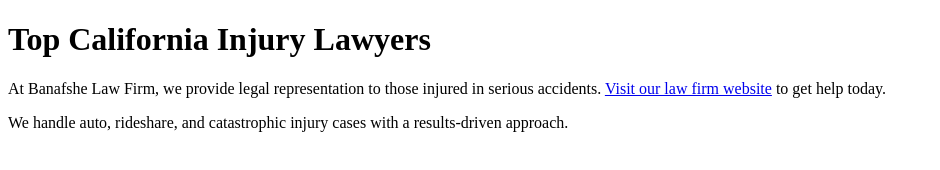
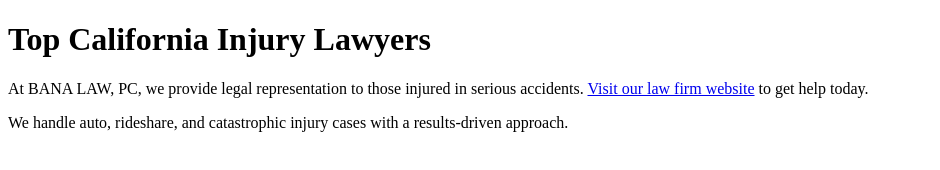
Before and after one commit to banalaw/banalaw-render, a plain HTML site: page index.html in a window 1280 px wide. Shown: the whole page, without its empty margins (0-940 px from the left). Drawn offline with Linux system fonts and the light colour scheme.

Commit message:
Update index.html

```diff
--- a/index.html
+++ b/index.html
@@ -3,12 +3,12 @@
 <html lang="en">
 <head>
   <meta charset="UTF-8">
-  <title>Banafshe Law Firm - Leading Injury Attorneys in CA</title>
-  <meta name="description" content="Experienced personal injury attorneys fighting for justice in California. Learn how Banafshe Law Firm can help you.">
+  <title>BANA LAW, PC - Leading Injury Attorneys in CA</title>
+  <meta name="description" content="Experienced personal injury attorneys fighting for justice in California. Learn how BANA LAW, PC can help you.">
 </head>
 <body>
   <h1>Top California Injury Lawyers</h1>
-  <p>At Banafshe Law Firm, we provide legal representation to those injured in serious accidents.
+  <p>At BANA LAW, PC, we provide legal representation to those injured in serious accidents.
   <a href="https://www.banalaw.com" rel="dofollow">Visit our law firm website</a> to get help today.</p>
   <p>We handle auto, rideshare, and catastrophic injury cases with a results-driven approach.</p>
 </body>
```
